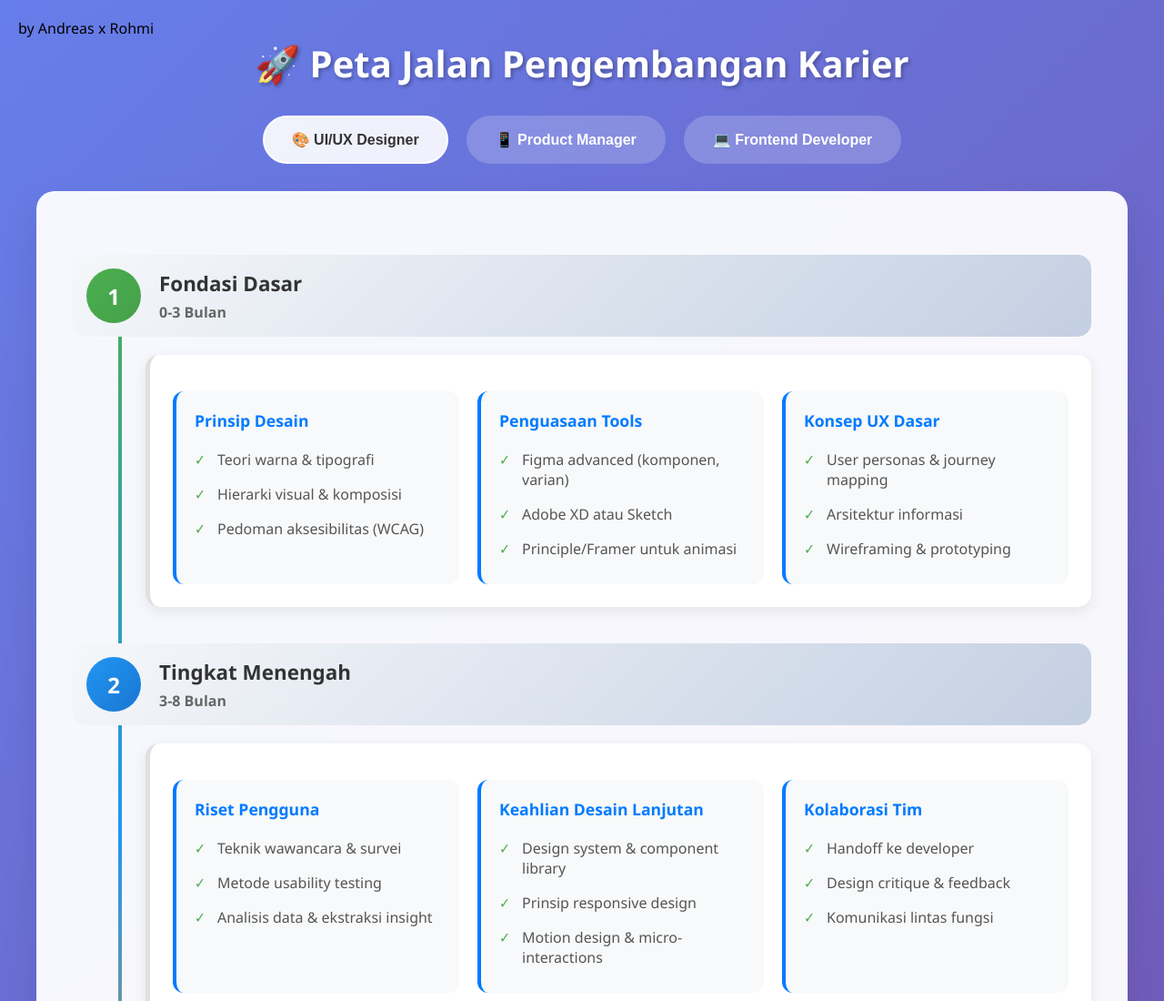
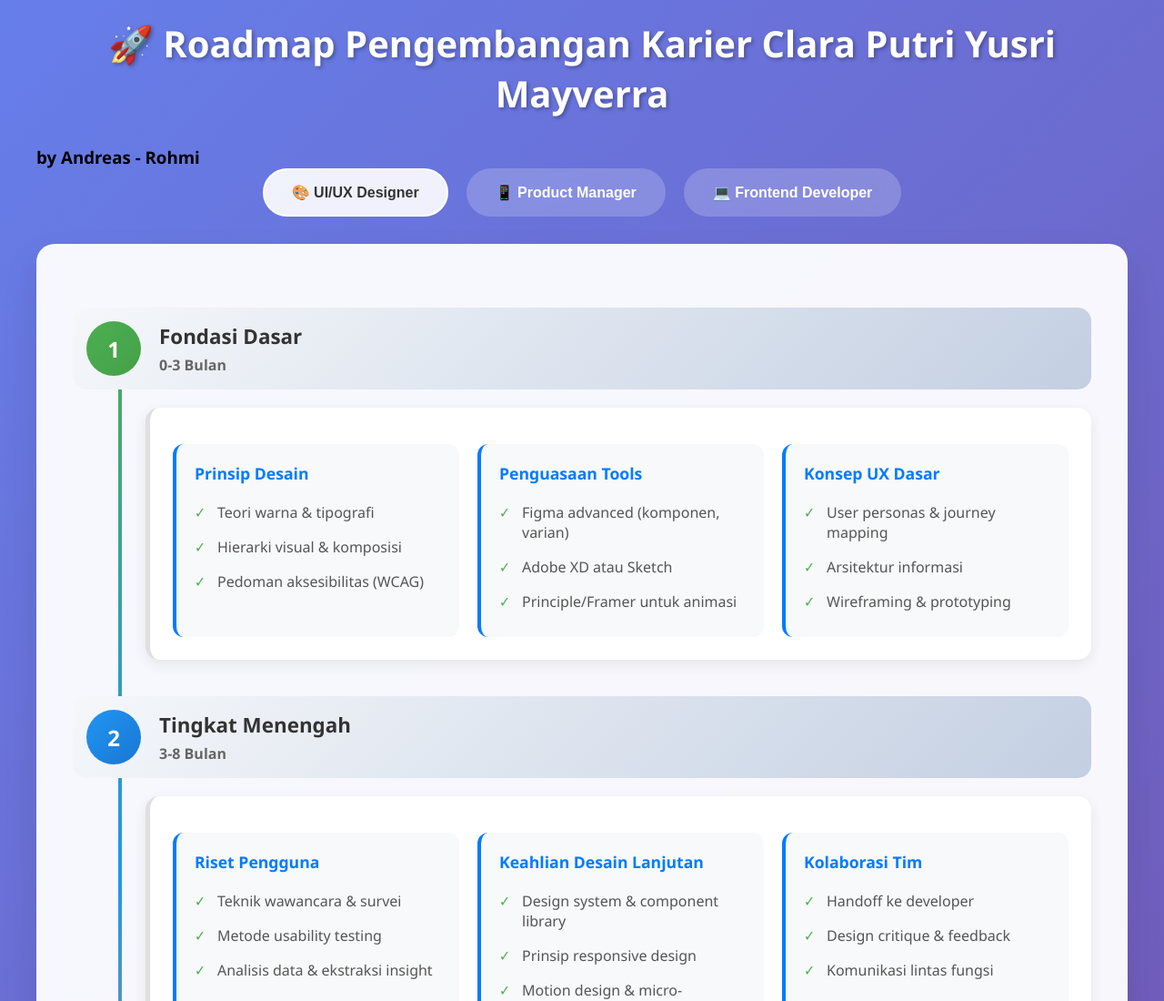
Before and after one commit to andreasmustofa/roadmap-clara, a plain HTML site: page index.html in a window 1280 px wide. Shown: the top 1100 px of the page at 91% size. Drawn offline with Linux system fonts and the light colour scheme.

Commit message:
Update index.html

```diff
--- a/index.html
+++ b/index.html
@@ -4,7 +4,6 @@
     <meta charset="UTF-8">
     <meta name="viewport" content="width=device-width, initial-scale=1.0">
     <title>Peta Jalan Karier Clara Putri Yusri Mayverra</title>
-    <p>by Andreas x Rohmi</p>
     <style>
         * {
             margin: 0;
@@ -295,7 +294,8 @@
 </head>
 <body>
     <div class="container">
-        <h1>🚀 Peta Jalan Pengembangan Karier</h1>
+        <h1>🚀 Roadmap Pengembangan Karier Clara Putri Yusri Mayverra</h1>
+        <h3>by Andreas - Rohmi</h3>
 
         <div class="career-tabs">
             <button class="tab-btn active" data-target="uiux">🎨 UI/UX Designer</button>
```
